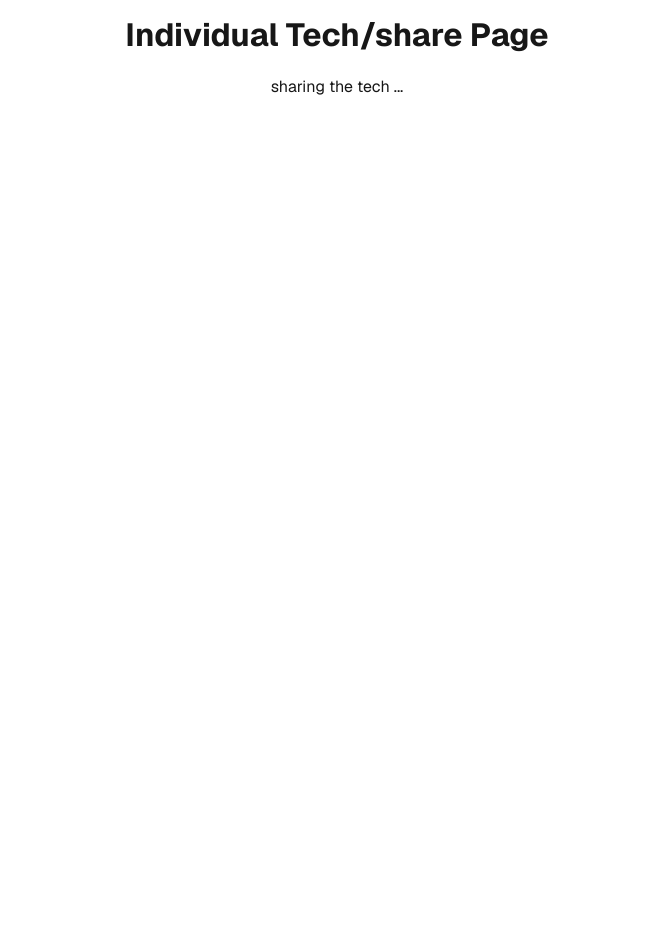
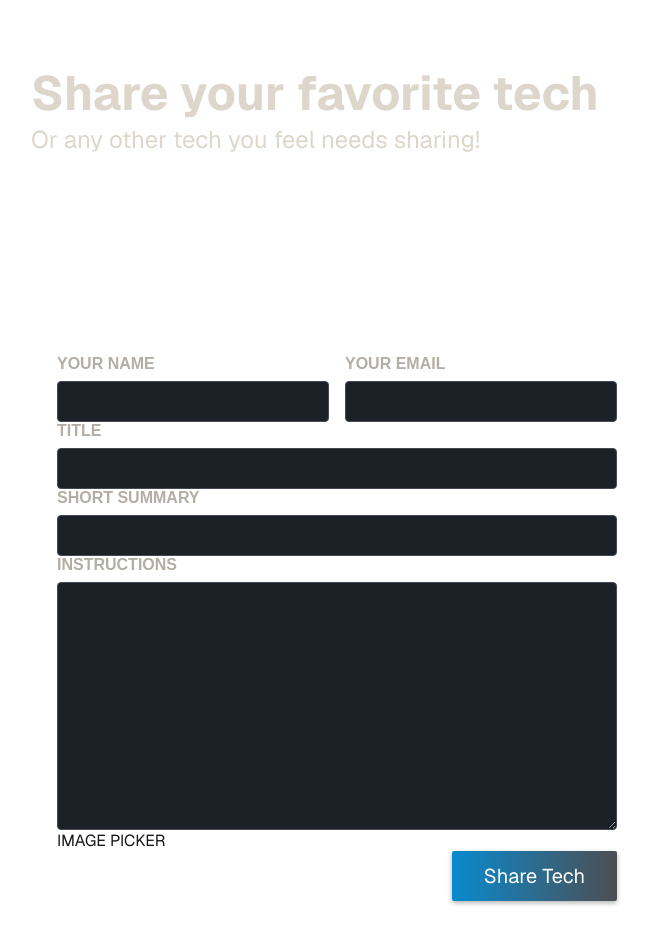
Before and after one commit to Krieger-m/nextjs-project, a Next.js app: page /technologies/share in a window 1280 px wide. Shown: the part 220-1164 px from the top of the page, without its empty margins (303-953 px from the left). Before the commit the page ends 914 px from the top, so only its background shows below. Built offline with nearby package versions, Linux system fonts and the light colour scheme.

Commit message:
edited technologies share page to contain a form and submit by action

```diff
--- a/src/app/technologies/page.tsx
+++ b/src/app/technologies/page.tsx
@@ -87,6 +87,10 @@
           >
             <TechLoading />
           </Suspense>
+          <br/>
+          <Link
+            href="/technologies/share"
+          >👆🏻 click here to share your own ...</Link>
         </div>
       </main>
     </div>
--- a/src/app/technologies/share/page.tsx
+++ b/src/app/technologies/share/page.tsx
@@ -23,9 +23,54 @@
             alignItems: "center",
           }}
         >
-          <h1>Individual Tech/share Page</h1>
-          <br />
-          <p>sharing the tech ...</p>
+      <header style={{
+        gap: '3rem',
+        margin: '3rem auto 5rem auto',
+        width: '90%',
+        maxWidth: '75rem',
+        color: '#ddd6cb',
+        fontSize: '1.5rem',
+      }}>
+    <h1>
+      Share your <span className={styles.highlight}>favorite tech</span>
+    </h1>
+    <p>Or any other tech you feel needs sharing!</p>
+  </header>
+      <main className={styles.main}>
+        <form className={styles.form}>
+          <div className={styles.row}>
+            <p>
+              <label htmlFor="name">Your name</label>
+              <input type="text" id="name" name="name" required />
+            </p>
+            <p>
+              <label htmlFor="email">Your email</label>
+              <input type="email" id="email" name="email" required />
+            </p>
+          </div>
+          <p>
+            <label htmlFor="title">Title</label>
+            <input type="text" id="title" name="title" required />
+          </p>
+          <p>
+            <label htmlFor="summary">Short Summary</label>
+            <input type="text" id="summary" name="summary" required />
+          </p>
+          <p>
+            <label htmlFor="instructions">Instructions</label>
+            <textarea
+              id="instructions"
+              name="instructions"
+              rows={10}
+              required
+            ></textarea>
+          </p>
+          IMAGE PICKER
+          <p className={styles.actions}>
+            <button type="submit">Share Tech</button>
+          </p>
+        </form>
+      </main>
         </div>
       </main>
     </div>
--- a/src/styles/page.module.css
+++ b/src/styles/page.module.css
@@ -139,3 +139,78 @@
     --button-secondary-border: #1a1a1a;
   }
 }
+
+
+
+.form {
+  max-width: 50rem;
+}
+
+.form label {
+  display: block;
+  margin-bottom: 0.5rem;
+  font-size: 1rem;
+  font-family: 'Montserrat', sans-serif;
+  text-transform: uppercase;
+  color: #b3aea5;
+  font-weight: bold;
+}
+
+.form input,
+.form textarea {
+  display: block;
+  width: 100%;
+  padding: 0.5rem 1rem;
+  border-radius: 4px;
+  border: 1px solid #454952;
+  background: #1c2027;
+  font-size: 1.25rem;
+  font-family: 'Montserrat', sans-serif;
+  color: #ddd6cb;
+  margin-bottom: 20;
+}
+
+.form input:focus,
+.form textarea:focus {
+  outline-color: #f99f2a;
+  background-color: #1f252d;
+}
+
+.row {
+  display: flex;
+  gap: 1rem;
+}
+
+.row p {
+  width: 100%;
+}
+
+.actions {
+  text-align: right;
+}
+
+.actions button {
+  border: 0;
+  padding: 0.75rem 2rem;
+  background: linear-gradient(90deg, #098ace, #4e4e52);
+  border: none;
+  color: #ffffff;
+  border-radius: 2px;
+  cursor: pointer;
+  font: inherit;
+  font-size: 1.25rem;
+  box-shadow: 0 2px 5px rgba(0, 0, 0, 0.3);
+}
+
+.actions button:hover,
+.actions button:focus {
+  background: linear-gradient(90deg, #076aa0, #737377);
+}
+
+.actions button:disabled,
+.actions button:hover:disabled,
+.actions button:focus:disabled {
+  background: #ccc;
+  color: #979797;
+  cursor: not-allowed;
+}
```
